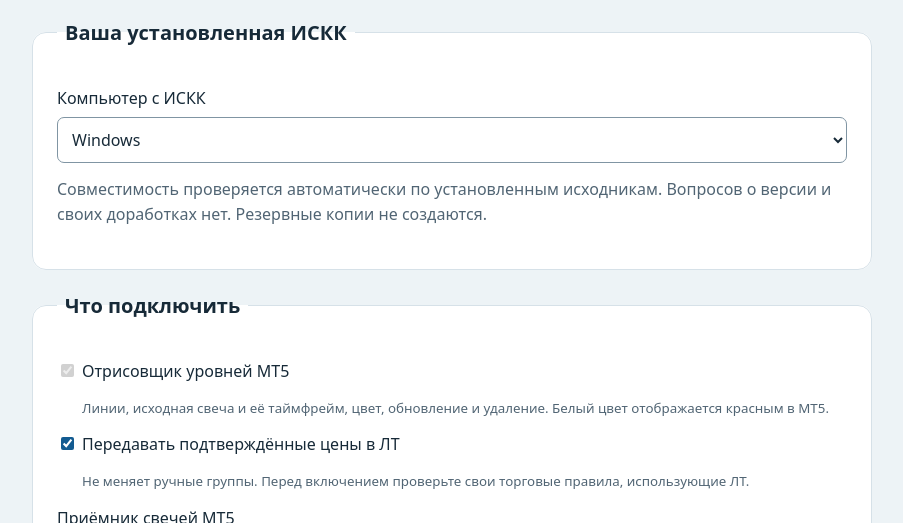
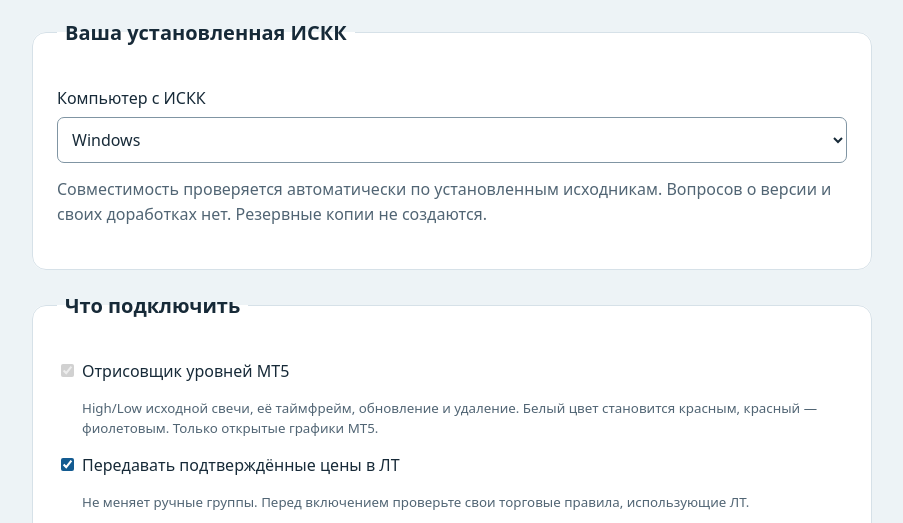
Before and after one commit to Ivan25rus/iscc-level-renderer, a website: page SETUP.html in a window 1280 px wide. Shown: the part 234-757 px from the top of the page, without its empty margins (188-1091 px from the left). Drawn offline with Linux system fonts and the light colour scheme.

Commit message:
Update candle renderer: SETUP.html

```diff
--- a/SETUP.html
+++ b/SETUP.html
@@ -17,7 +17,7 @@
 <p class="muted">Совместимость проверяется автоматически по установленным исходникам. Вопросов о версии и своих доработках нет. Резервные копии не создаются.</p>
 </fieldset>
 <fieldset><legend>Что подключить</legend>
-<label><input type="checkbox" checked disabled>Отрисовщик уровней MT5</label><small>Линии, исходная свеча и её таймфрейм, цвет, обновление и удаление. Белый цвет отображается красным в MT5.</small>
+<label><input type="checkbox" checked disabled>Отрисовщик уровней MT5</label><small>High/Low исходной свечи, её таймфрейм, обновление и удаление. Белый цвет становится красным, красный — фиолетовым. Только открытые графики MT5.</small>
 <label><input id="lt" type="checkbox" checked>Передавать подтверждённые цены в ЛТ</label><small>Не меняет ручные группы. Перед включением проверьте свои торговые правила, использующие ЛТ.</small>
 <label for="adapter">Приёмник свечей MT5<select id="adapter"><option value="auto">Определить автоматически</option><option value="stdio">Добавить приёмник только для свечей</option><option value="iscc">Использовать совместимый мост ИСКК</option></select></label>
 <small>Приёмник свечей нужен для обычной авторской панели. Он не содержит торговых команд. Существующий мост должен поддерживать точные окна свечей и цвета.</small>
```
